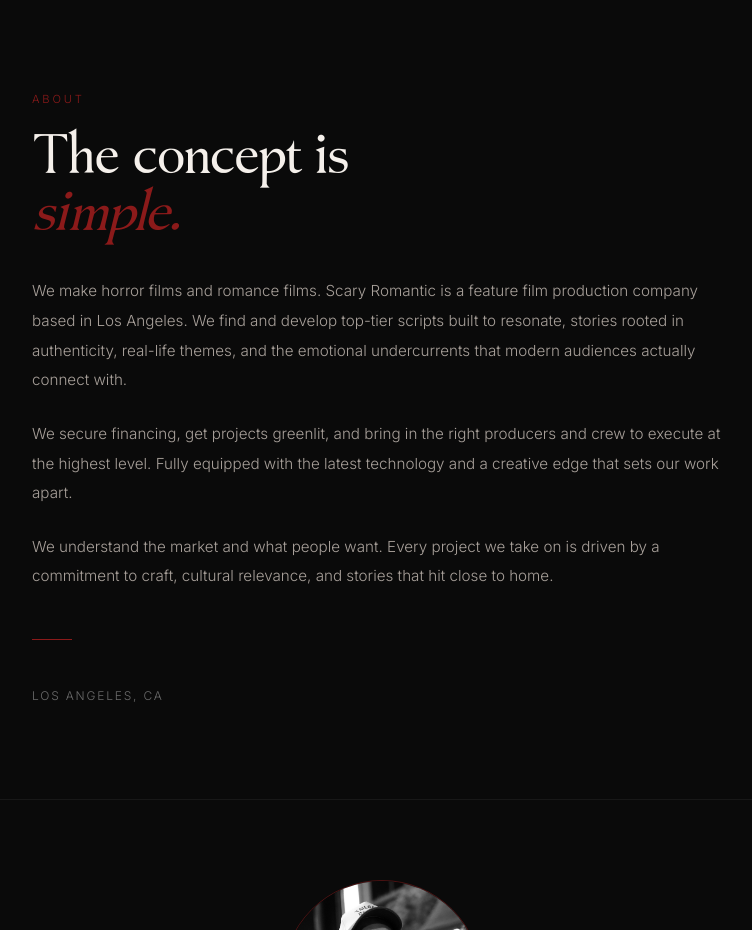
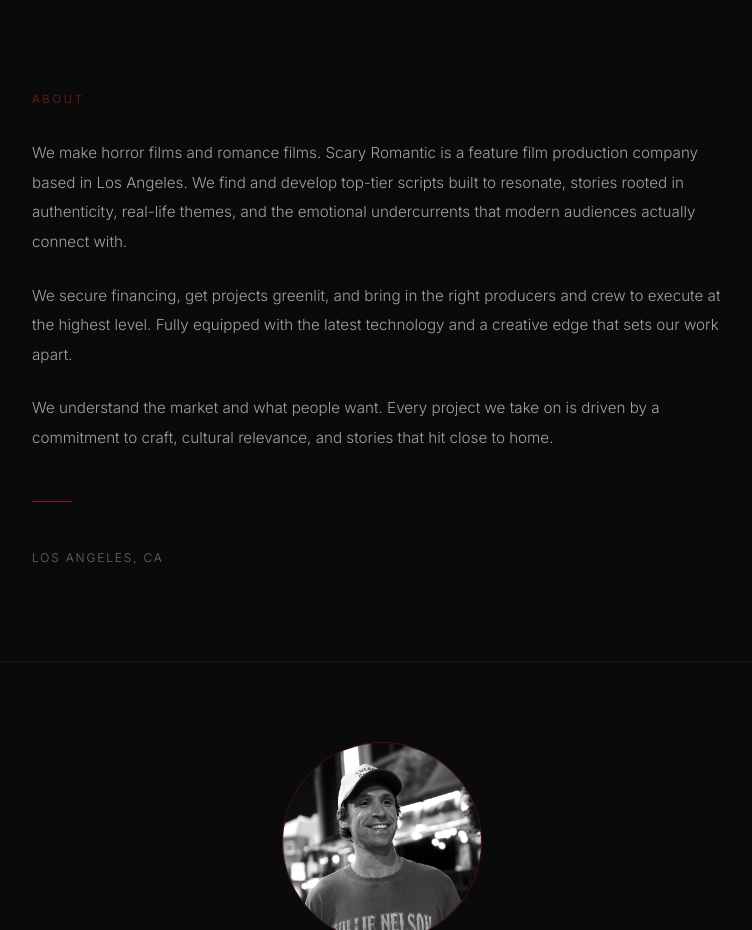
Before and after one commit to froglegsmedia/scaryromantic, a plain HTML site: page index.html in a window 1280 px wide. Shown: the part 1680-2610 px from the top of the page, without its empty margins (258-1010 px from the left). Drawn offline with Linux system fonts and the light colour scheme.

Commit message:
Update index.html

```diff
--- a/index.html
+++ b/index.html
@@ -372,8 +372,7 @@
     <section id="about" class="about-section">
       <div class="about-inner">
         <p class="page-label">About</p>
-        <h1 style="font-family:var(--font-display); font-size:clamp(2rem,5vw,3.25rem); font-weight:300; line-height:1.1; margin-bottom:2rem; color:var(--white);">The concept is<br><em style="font-style:italic; color:var(--red);">simple.</em></h1>
-        <div class="body-text">
+        <div class="body-text" style="margin-top: 2rem;">
           <p>We make horror films and romance films. Scary Romantic is a feature film production company based in Los Angeles. We find and develop top-tier scripts built to resonate, stories rooted in authenticity, real-life themes, and the emotional undercurrents that modern audiences actually connect with.</p>
           <p>We secure financing, get projects greenlit, and bring in the right producers and crew to execute at the highest level. Fully equipped with the latest technology and a creative edge that sets our work apart.</p>
           <p>We understand the market and what people want. Every project we take on is driven by a commitment to craft, cultural relevance, and stories that hit close to home.</p>
```
